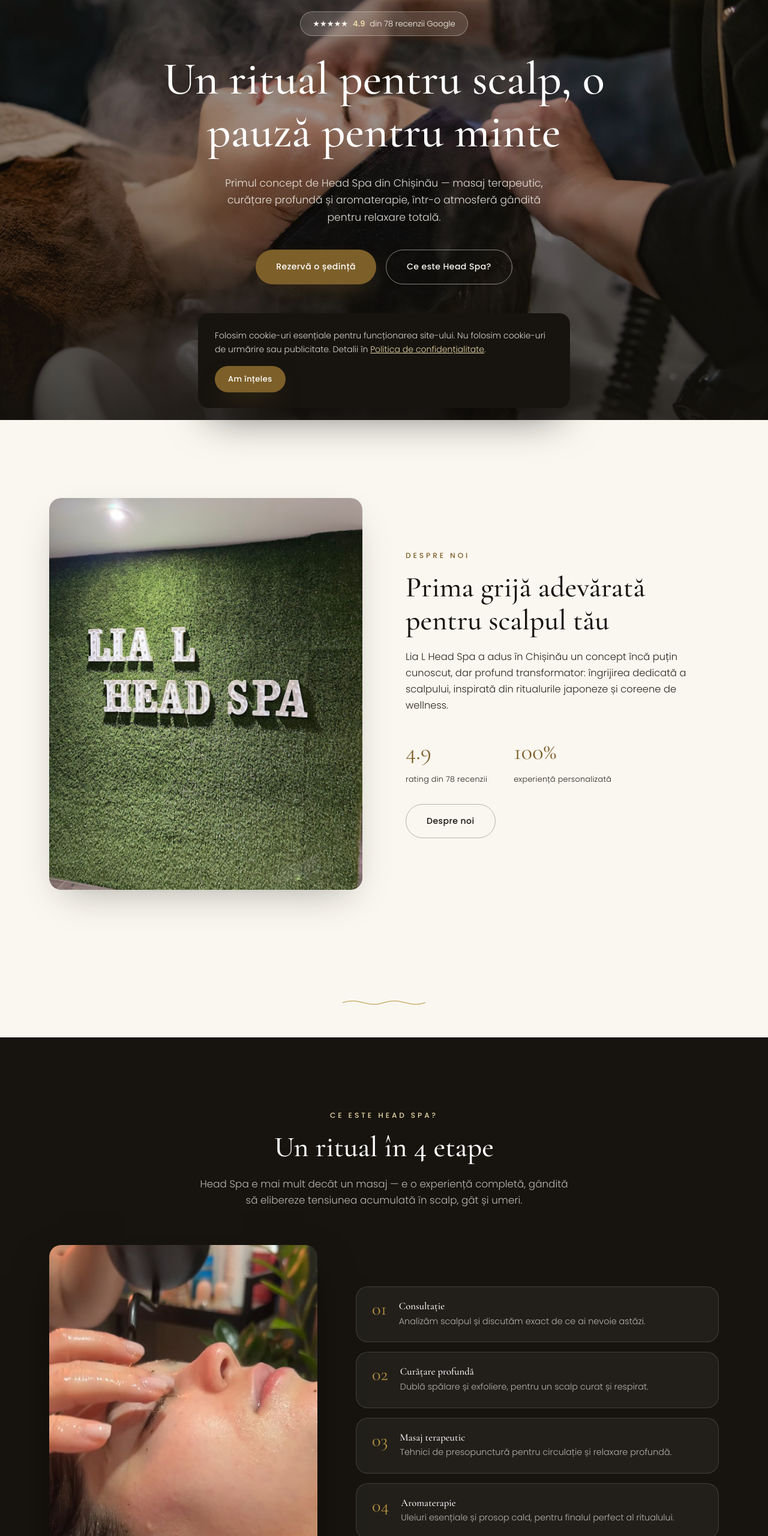
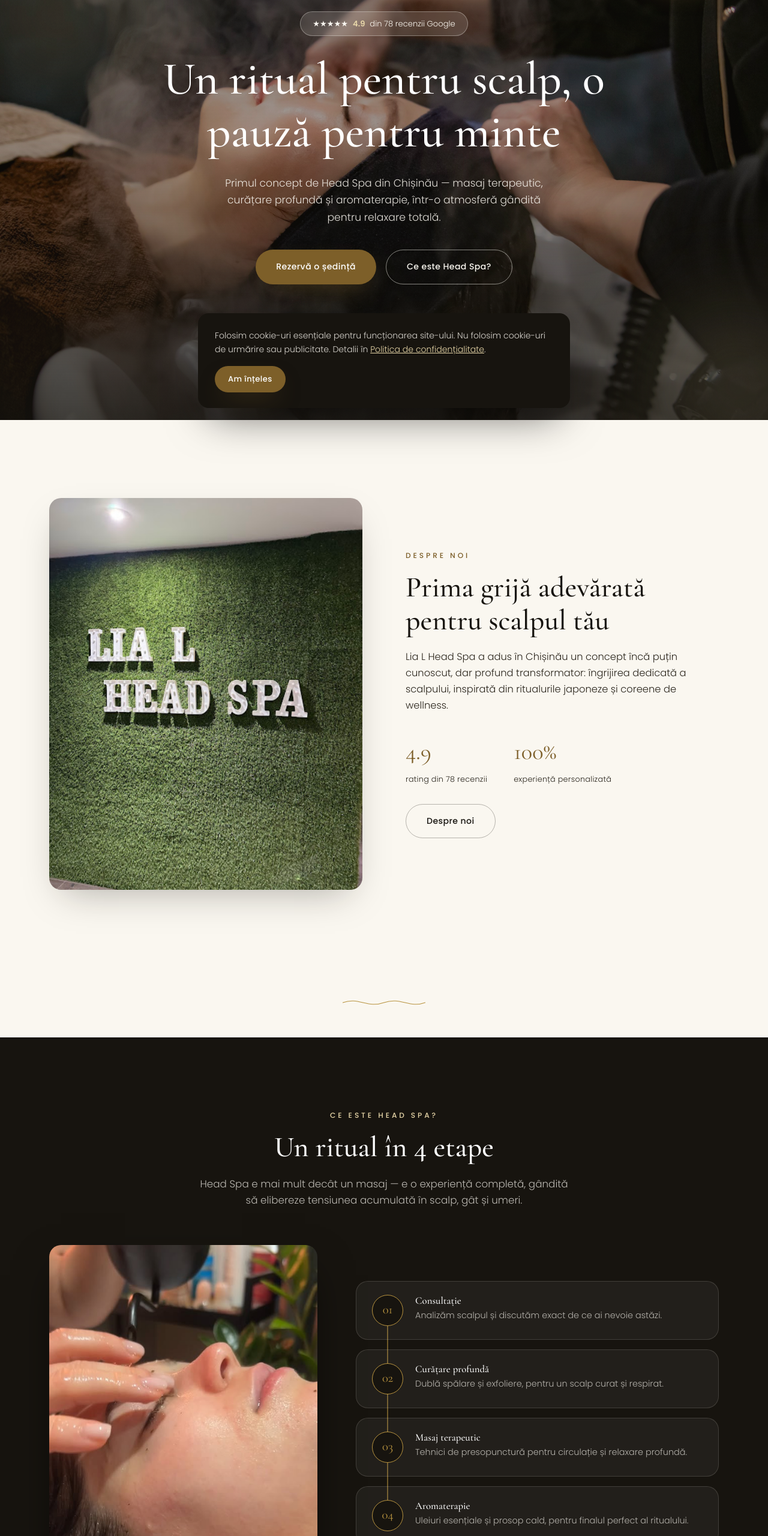
Before and after one commit to lukatrifon5-art/lial-headspa-demo, a website: page index.html in a window 1280 px wide. Shown: the part 100-2660 px from the top of the page at 60% size. Drawn offline with nearby package versions, Linux system fonts and the light colour scheme.

Commit message:
Escalează refresh-ul vizual: hero mai dramatic + spine pe ritualul în 4 etape
Firul de la tranzițiile de secțiune era doar o rafinare mică — asta
adaugă o schimbare vizuală cu adevărat mare, în același spirit:

- Hero: titlul se dezvăluie cuvânt cu cuvânt (blur + translateY,
  eșalonat), nu tot blocul deodată. Fundal cu ceață/abur difuz care se
  mișcă lent (3 pete radiale, blur puternic, opacitate mică) — nu e
  decor arbitrar, poza din hero e chiar un tratament cu abur.
- Secțiunea "Un ritual în 4 etape" de pe homepage: numerele devin
  insigne circulare conectate printr-un fir auriu continuu care trece
  exact prin centrul fiecărui cerc — cele 4 etape arată acum ca un
  singur ritual continuu, nu 4 carduri separate. Grid-ul de 4 carduri
  de pe ce-este-head-spa.html primește aceleași insigne (fără spine,
  ca să nu se rupă responsive pe layout de grid).

Testat cu Playwright pe mobil (390px) și desktop (1440px), fără erori
în consolă, fără scroll orizontal.

Co-Authored-By: Claude Sonnet 5 <noreply@anthropic.com>
Claude-Session: https://claude.ai/code/session_01TyzyrR37WwKtMswZu7MjJg

```diff
--- a/assets/script.js
+++ b/assets/script.js
@@ -1,3 +1,13 @@
+// Hero headline: split into words so CSS can stagger them in individually (see
+// .hero h1 .word in styles.css) instead of the whole line fading up as one block.
+// Progressive enhancement only — the headline text itself never depends on this.
+document.querySelectorAll('.hero h1').forEach((h1) => {
+  const words = h1.textContent.trim().split(/\s+/);
+  h1.innerHTML = words
+    .map((word, i) => `<span class="word" style="animation-delay:${(0.3 + i * 0.06).toFixed(2)}s">${word}</span>`)
+    .join(' ');
+});
+
 // Homepage entrance overlay: shows the logo briefly, then fades away
 const introOverlay = document.getElementById('introOverlay');
 if (introOverlay) {
--- a/assets/styles.css
+++ b/assets/styles.css
@@ -124,6 +124,17 @@ nav a:hover { color: var(--gold-light); }
 .hero img { position: absolute; inset: 0; width: 100%; height: 100%; object-fit: cover; animation: heroZoom 8s var(--ease) both; }
 @keyframes heroZoom { from { transform: scale(1.12); opacity: .6; } to { transform: scale(1.03); opacity: 1; } }
 .hero::before { content: ''; position: absolute; inset: 0; background: linear-gradient(180deg, rgba(23,20,15,0.55) 0%, rgba(23,20,15,0.35) 40%, rgba(23,20,15,0.78) 100%); z-index: 1; }
+
+/* Ambient drifting steam/mist — the hero photo is literally a steam treatment, so this
+   isn't decoration for its own sake: it extends the room's own atmosphere into the UI.
+   Heavily blurred + low opacity so it reads as soft light, not distinct shapes. */
+.hero-mist { position: absolute; inset: 0; z-index: 1; overflow: hidden; pointer-events: none; }
+.hero-mist span { position: absolute; border-radius: 50%; filter: blur(70px); opacity: .38; background: radial-gradient(circle, rgba(231,214,168,0.65), transparent 70%); animation: mistDrift ease-in-out infinite alternate; }
+.hero-mist span:nth-child(1) { width: 440px; height: 440px; top: -12%; left: -10%; animation-duration: 30s; }
+.hero-mist span:nth-child(2) { width: 360px; height: 360px; bottom: -18%; right: -8%; animation-duration: 24s; animation-delay: -6s; }
+.hero-mist span:nth-child(3) { width: 280px; height: 280px; top: 32%; right: 18%; animation-duration: 34s; animation-delay: -12s; }
+@keyframes mistDrift { from { transform: translate(0,0) scale(1); } to { transform: translate(50px,-36px) scale(1.18); } }
+
 .hero-content { position: relative; z-index: 2; padding: 0 24px 70px; color: var(--cream); }
 .hero-content .eyebrow { color: rgba(250,247,240,0.85); animation: fadeUp .9s var(--ease) both; animation-delay: .15s; }
 .rating-pill {
@@ -133,9 +144,13 @@ nav a:hover { color: var(--gold-light); }
   backdrop-filter: blur(6px); animation: fadeUp .9s var(--ease) both; animation-delay: .3s;
 }
 .rating-pill strong { color: var(--gold-light); }
-.hero h1 { font-size: clamp(2.6rem, 6.4vw, 4.8rem); max-width: 920px; margin: 0 auto 26px; color: var(--white); animation: fadeUp 1s var(--ease) both; animation-delay: .3s; }
-.hero p { max-width: 560px; margin: 0 auto 40px; color: rgba(250,247,240,0.88); font-size: 1.08rem; animation: fadeUp 1s var(--ease) both; animation-delay: .45s; }
-.hero-actions { display: flex; gap: 16px; justify-content: center; flex-wrap: wrap; animation: fadeUp 1s var(--ease) both; animation-delay: .6s; }
+.hero h1 { font-size: clamp(2.6rem, 6.4vw, 4.8rem); max-width: 920px; margin: 0 auto 26px; color: var(--white); }
+/* Words are wrapped in spans by script.js and staggered — see splitHeroHeadline().
+   Falls back to a plain block if JS doesn't run (progressive enhancement, not required). */
+.hero h1 .word { display: inline-block; opacity: 0; filter: blur(8px); transform: translateY(28px); animation: wordIn .85s var(--ease) both; }
+@keyframes wordIn { to { opacity: 1; filter: blur(0); transform: translateY(0); } }
+.hero p { max-width: 560px; margin: 0 auto 40px; color: rgba(250,247,240,0.88); font-size: 1.08rem; animation: fadeUp 1s var(--ease) both; animation-delay: .75s; }
+.hero-actions { display: flex; gap: 16px; justify-content: center; flex-wrap: wrap; animation: fadeUp 1s var(--ease) both; animation-delay: .9s; }
 @keyframes fadeUp { from { opacity: 0; transform: translateY(24px); } to { opacity: 1; transform: translateY(0); } }
 .scroll-hint {
   position: absolute; bottom: 34px; left: 50%; transform: translateX(-50%); z-index: 2;
@@ -176,8 +191,8 @@ nav a:hover { color: var(--gold-light); }
 
 /* Hero variant: bolder, always-on-load treatment (no scroll trigger) — the one deliberate
    "big" moment, following the same fadeUp timing convention as the rest of the hero content. */
-.ritual-thread--hero { width: 220px; height: 34px; margin: 40px auto 0; opacity: 0; animation: fadeUp .9s var(--ease) both; animation-delay: .75s; }
-.ritual-thread--hero path { stroke-dasharray: 100; stroke-dashoffset: 100; animation: threadDraw 1.3s var(--ease) both; animation-delay: .95s; }
+.ritual-thread--hero { width: 220px; height: 34px; margin: 40px auto 0; opacity: 0; animation: fadeUp .9s var(--ease) both; animation-delay: 1.75s; }
+.ritual-thread--hero path { stroke-dasharray: 100; stroke-dashoffset: 100; animation: threadDraw 1.3s var(--ease) both; animation-delay: 1.95s; }
 @keyframes threadDraw { to { stroke-dashoffset: 0; } }
 
 /* ===== ABOUT ===== */
@@ -202,7 +217,15 @@ nav a:hover { color: var(--gold-light); }
   transition: background .3s ease, border-color .3s ease, transform .3s ease;
 }
 .step-card:hover { background: rgba(250,247,240,0.09); border-color: rgba(184,147,63,0.5); transform: translateY(-6px); }
-.step-num { font-family: 'Cormorant Garamond', serif; font-size: 2.6rem; color: var(--gold); margin-bottom: 14px; }
+/* Fixed-size circular badge (not just a serif numeral) so the 4 steps read as beads
+   on a single connecting thread — see .steps-list::before below — rather than 4
+   unrelated cards that happen to be numbered. */
+.step-num {
+  width: 52px; height: 52px; border-radius: 50%; flex-shrink: 0;
+  display: flex; align-items: center; justify-content: center; margin: 0 auto 14px;
+  font-family: 'Cormorant Garamond', serif; font-size: 1.3rem; color: var(--gold);
+  border: 1.5px solid var(--gold); background: var(--ink);
+}
 .step-card h3 { color: var(--white); font-size: 1.1rem; margin-bottom: 10px; }
 .step-card p { color: rgba(250,247,240,0.68); font-size: 0.9rem; }
 
@@ -212,10 +235,19 @@ nav a:hover { color: var(--gold-light); }
 .how-photo { position: relative; border-radius: var(--radius); overflow: hidden; aspect-ratio: 4/5; box-shadow: 0 30px 70px -20px rgba(0,0,0,0.7); }
 .how-photo img { width: 100%; height: 100%; object-fit: cover; transition: transform .8s var(--ease); }
 .how-photo:hover img { transform: scale(1.05); }
-.steps-list { display: flex; flex-direction: column; gap: 16px; }
-.steps-list .step-card { display: flex; gap: 20px; align-items: flex-start; text-align: left; padding: 22px 26px; }
+/* The ritual spine: one continuous thread running behind the 4 step badges, turning
+   the "4 etape" copy into something you can actually see as one continuous ritual
+   rather than 4 separate cards. A CSS ::before is inherently invisible to
+   screen readers, so no extra markup is needed to keep it purely decorative. */
+.steps-list { display: flex; flex-direction: column; gap: 16px; position: relative; }
+.steps-list::before {
+  content: ''; position: absolute; left: 52px; top: 48px; bottom: 48px; width: 1.5px;
+  background: linear-gradient(to bottom, var(--gold) 0%, var(--gold) 100%);
+  opacity: .55;
+}
+.steps-list .step-card { display: flex; gap: 20px; align-items: flex-start; text-align: left; padding: 22px 26px; position: relative; z-index: 1; }
 .steps-list .step-card:hover { transform: translateX(8px); }
-.steps-list .step-num { font-size: 1.9rem; margin-bottom: 0; flex-shrink: 0; line-height: 1; }
+.steps-list .step-num { margin: 0; }
 .steps-list .step-card h3 { margin-bottom: 4px; font-size: 1.05rem; }
 .steps-list .step-card p { margin: 0; }
 
--- a/index.html
+++ b/index.html
@@ -101,6 +101,7 @@
 
 <section class="hero" id="hero">
   <img src="assets/images/stock/hero-facial-steam.jpg" alt="Ritual de îngrijire la spa Lia L Head Spa" fetchpriority="high">
+  <div class="hero-mist" aria-hidden="true"><span></span><span></span><span></span></div>
   <div class="hero-content">
     <span class="eyebrow">Lia L Head Spa · Chișinău</span>
     <div class="rating-pill">★★★★★ <strong>4.9</strong> din 78 recenzii Google</div>
```
